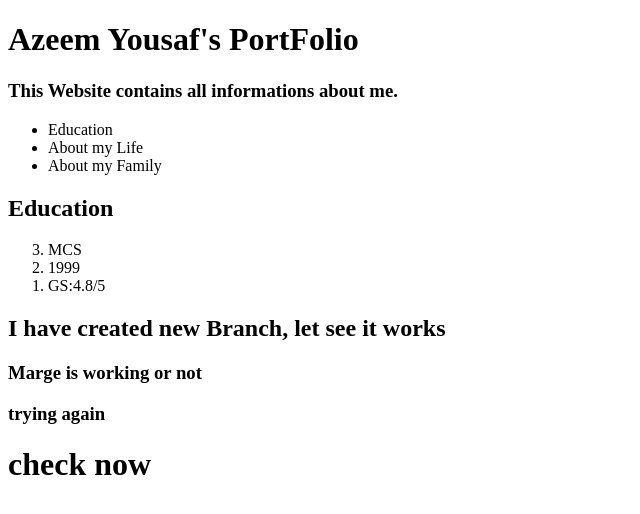
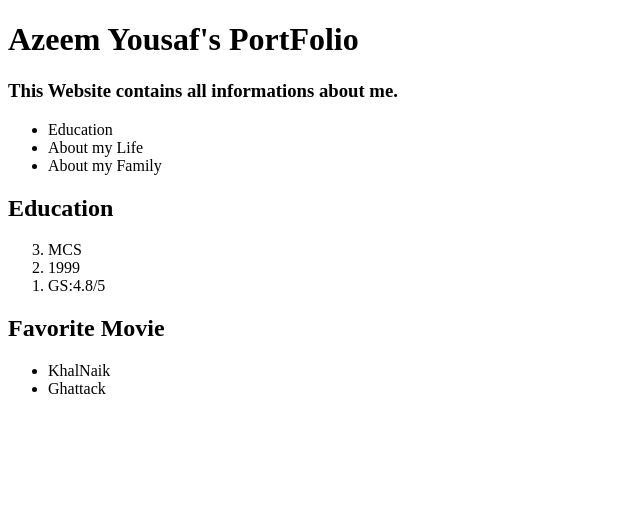
Before and after one commit to AzeemAtPerfect/firstGithub, a plain HTML site: page index.html in a window 1280 px wide. Shown: the whole page, without its empty margins (0-640 px from the left). Drawn offline with Linux system fonts and the light colour scheme.

Commit message:
docs : favorite movies added

```diff
--- a/index.html
+++ b/index.html
@@ -24,9 +24,10 @@
         <li>1999</li>
         <li>GS:4.8/5</li>
     </ol>
-    <h2>I have created new Branch, let see it works</h2>
-    <h3>Marge is working or not</h3>
-    <h3>trying again</h3>
-    <h1>check now</h1>
+    <h2>Favorite Movie</h2>
+    <ul>
+        <li>KhalNaik</li>
+        <li>Ghattack</li>
+    </ul>
 </body>
 </html>
```
